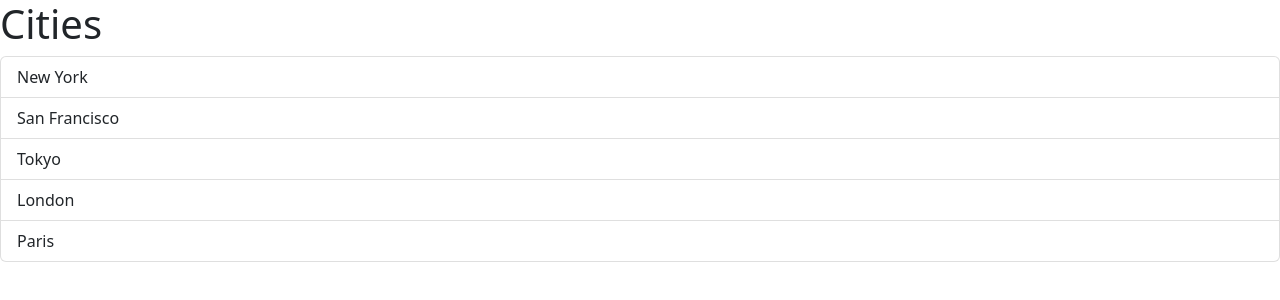
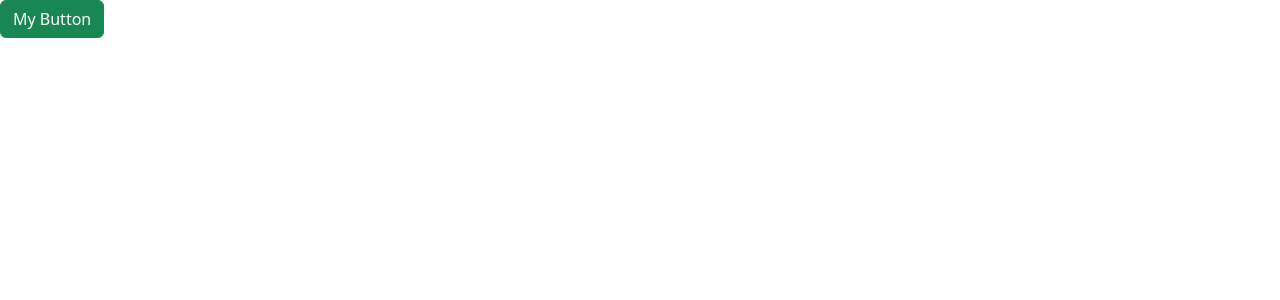
Before and after one commit to ShawnMathews320/React18_CodeWithMosh, a React (Vite) app: page / in a window 1280 px wide. Shown: the top 300 px of the page. Built offline with nearby package versions, Linux system fonts and the light colour scheme.

Commit message:
passing children

```diff
--- a/src/App.tsx
+++ b/src/App.tsx
@@ -1,18 +1,12 @@
-import ListGroup from './components/ListGroup';
+import { Alert } from './components/Alert';
+import { Button } from './components/Button';
+
 function App() {
-	let items = ['New York', 'San Francisco', 'Tokyo', 'London', 'Paris'];
-
-	const handleSelectItem = (item: string) => {
-		console.log(item);
-	};
-
 	return (
 		<div>
-			<ListGroup
-				items={items}
-				heading='Cities'
-				onSelectItem={handleSelectItem}
-			/>
+			<Button color='success' onClick={() => console.log('Clicked')}>
+				My Button
+			</Button>
 		</div>
 	);
 }
--- /dev/null
+++ b/src/components/Button.tsx
@@ -0,0 +1,13 @@
+interface Props {
+	children: string;
+	color?: 'primary' | 'secondary' | 'danger' | 'success';
+	onClick: () => void;
+}
+
+export const Button = ({ children, onClick, color = 'primary' }: Props) => {
+	return (
+		<button className={'btn btn-' + color} onClick={onClick}>
+			{children}
+		</button>
+	);
+};
```
Also changed, not shown: src/components/Alert.tsx (+8 -2 lines).
